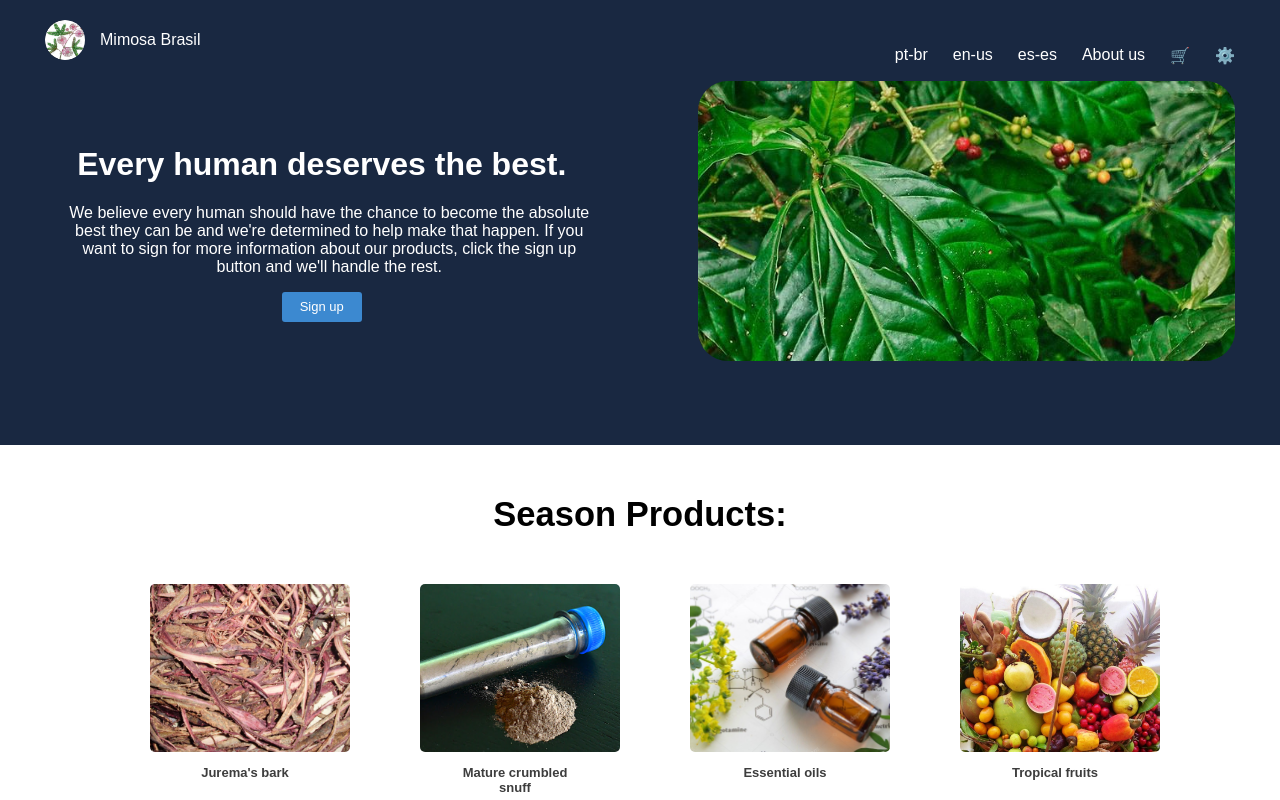
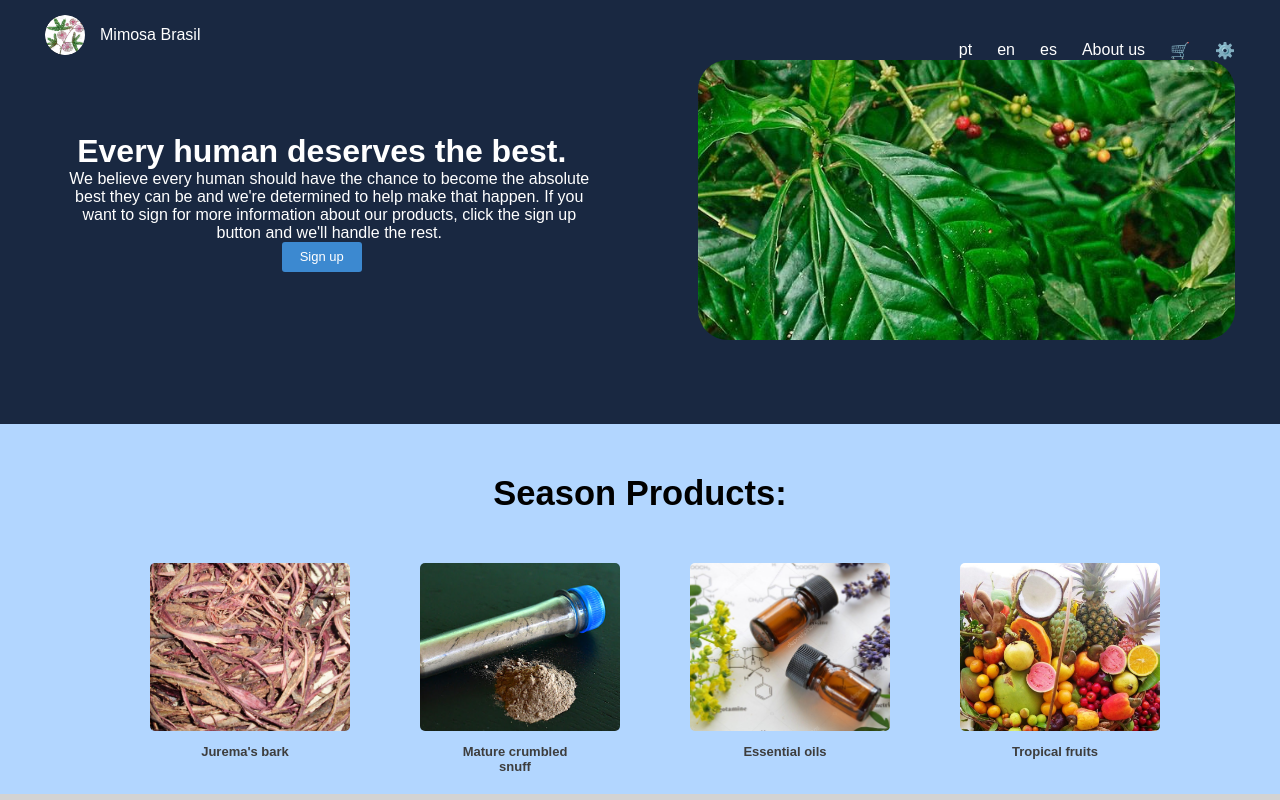
Before and after one commit to rodcerqcsar/mimosa, a plain HTML site: page index.html in a window 1280 px wide. Shown: the top 800 px of the page. Drawn offline with Linux system fonts and the light colour scheme.

Commit message:
Add files via upload

```diff
--- a/index.html
+++ b/index.html
@@ -17,9 +17,9 @@
             </div>
             <div class="right">
                 <ul class="header-links">
-                    <li><a href="pagina_pt-br.html">pt-br</a></li>
-                    <li><a href="pagina_en-us.html">en-us</a></li>
-                    <li><a href="pagina_es-es.html">es-es</a></li>
+                    <li><a href="pt-br.html">pt</a></li>
+                    <li><a href="index.html">en</a></li>
+                    <li><a href="es-es.html">es</a></li>
                     <li><a href="#">About us</a></li>
                     <li><a href="#">🛒</a></li>
                     <li><a href="#">⚙️</a></li>
--- a/styles.css
+++ b/styles.css
@@ -1,5 +1,8 @@
 * {
-    font-family: arial, sans-serif;
+  margin: 0;
+  padding: 0;
+  box-sizing: border-box;
+  font-family: arial, sans-serif;
   }
 
   /*header*/
@@ -216,3 +219,22 @@
     justify-content: center;
     padding: 5px;
   }
+
+  /* Mobile Styles */
+  @media only screen and (max-width: 400px) {
+    body {
+      background-color: #F09A9D;
+    }
+  }
+  /* Tablet Styles */
+  @media only screen and (min-width: 401px) and (max-width: 960px) {
+    body {
+      background-color: #f5cf8e;
+    }
+  }
+  /* Desktop Styles */
+  @media only screen and (min-width: 961px) {
+    body {
+      background-color: #b2d6ff;
+    }
+  }
```
Also changed, not shown: 1 other file.
